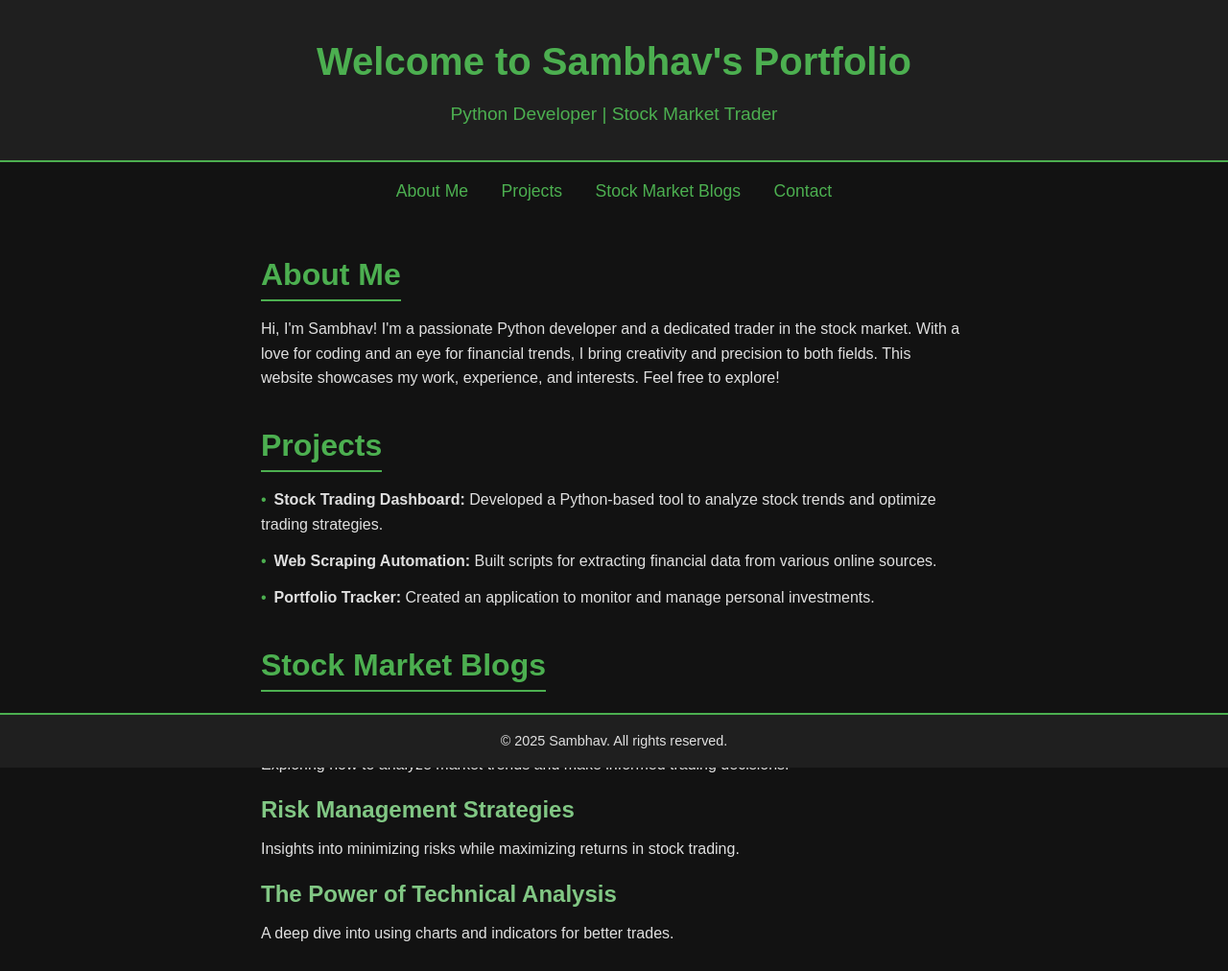
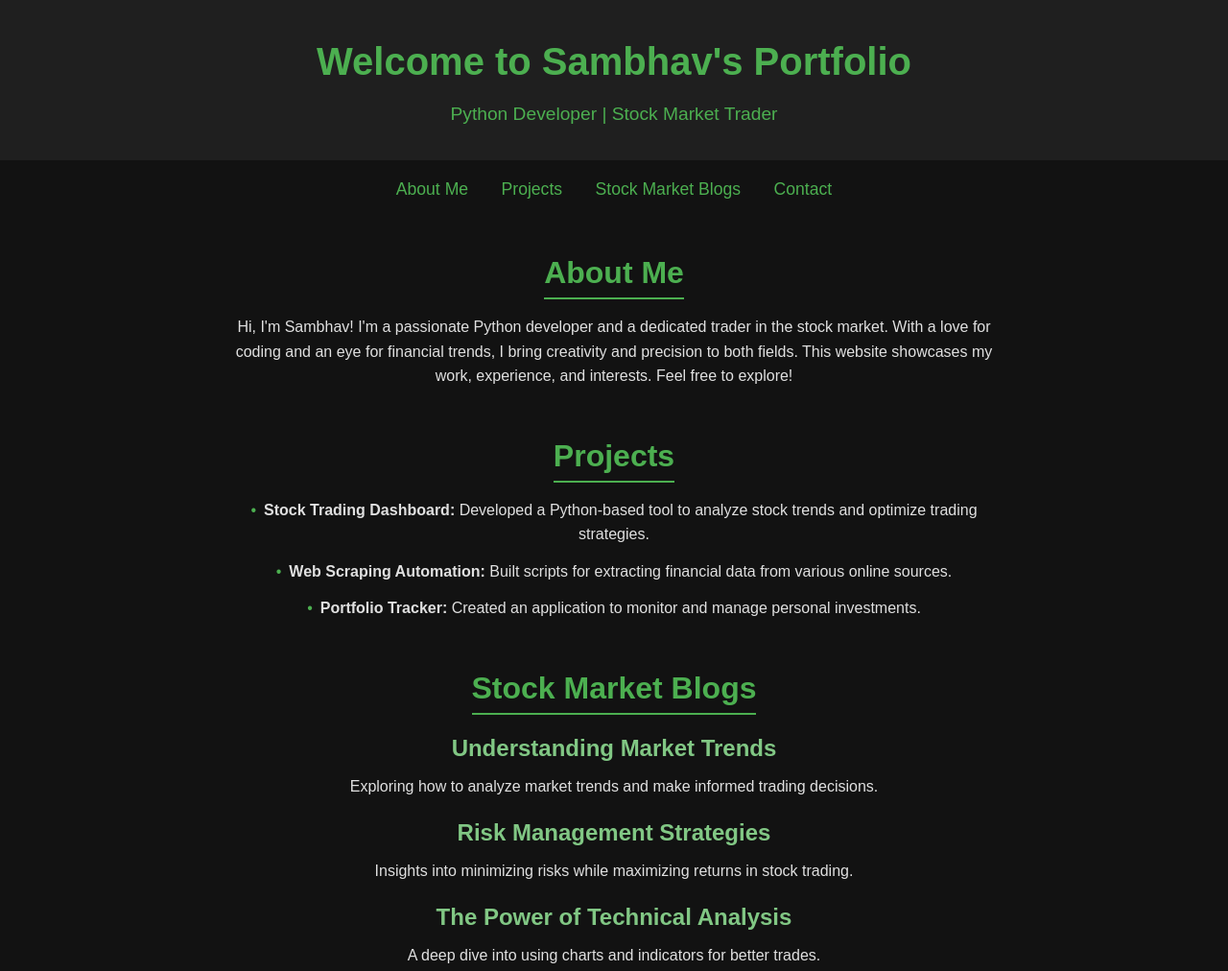
Before and after one commit to codewithsam0007/codewithsam, a plain HTML site: page index.html in a window 1280 px wide. Shown: the top 1012 px of the page at 96% size. Drawn offline with Linux system fonts and the light colour scheme.

Commit message:
Update index.html

```diff
--- a/index.html
+++ b/index.html
@@ -18,6 +18,9 @@
             background-color: #121212;
             color: #e0e0e0;
             line-height: 1.6;
+            display: flex;
+            flex-direction: column;
+            min-height: 100vh;
         }
 
         /* Header */
@@ -26,7 +29,7 @@
             color: #4CAF50;
             padding: 2rem 0;
             text-align: center;
-            border-bottom: 2px solid #4CAF50;
+            flex-shrink: 0;
         }
 
         header h1 {
@@ -42,6 +45,7 @@
         nav {
             text-align: center;
             margin: 1rem 0;
+            flex-shrink: 0;
         }
 
         nav a {
@@ -59,12 +63,17 @@
         /* Main Content */
         main {
             padding: 2rem;
-            max-width: 800px;
-            margin: 0 auto;
+            flex: 1;
+            display: flex;
+            flex-direction: column;
+            justify-content: center;
+            align-items: center;
+            text-align: center;
         }
 
         section {
             margin-bottom: 2rem;
+            max-width: 800px;
         }
 
         section h2 {
@@ -109,9 +118,7 @@
             text-align: center;
             padding: 1rem 0;
             border-top: 2px solid #4CAF50;
-            position: fixed;
-            bottom: 0;
-            width: 100%;
+            flex-shrink: 0;
         }
 
         footer p {
```
